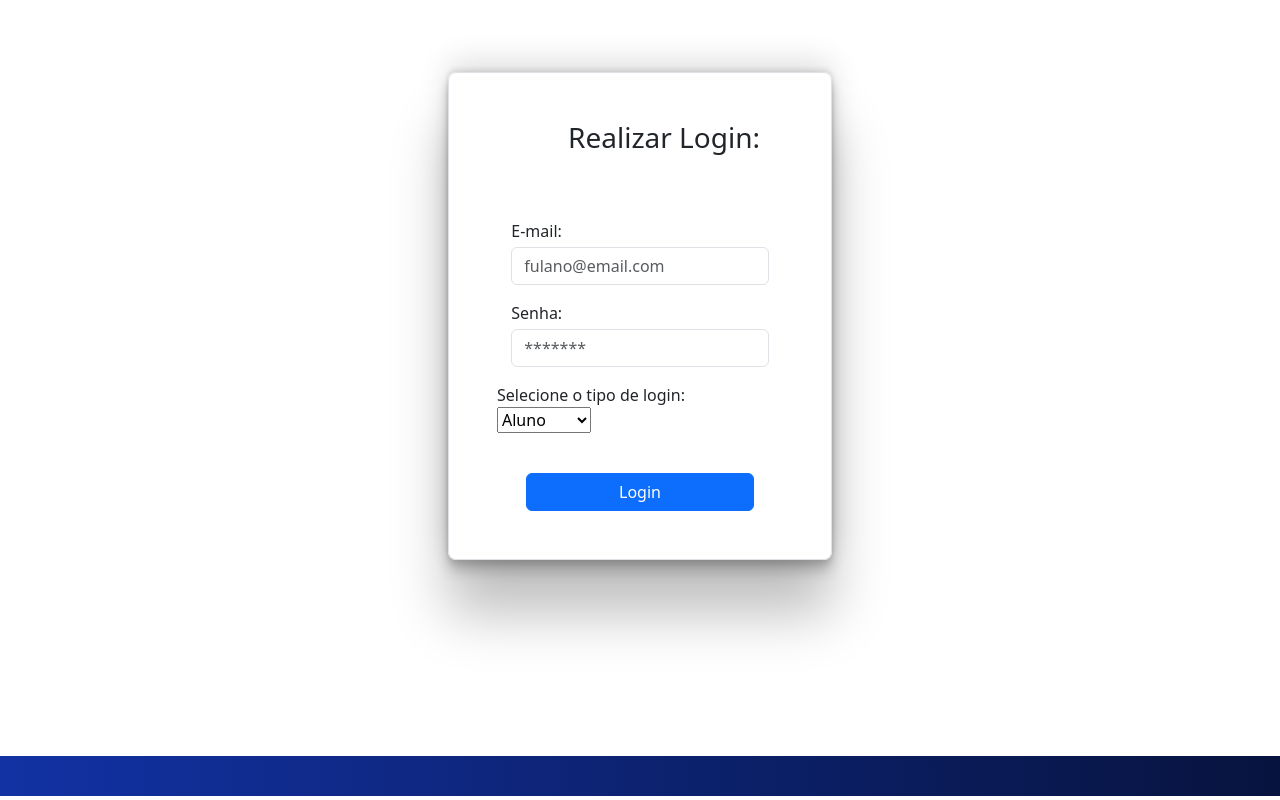
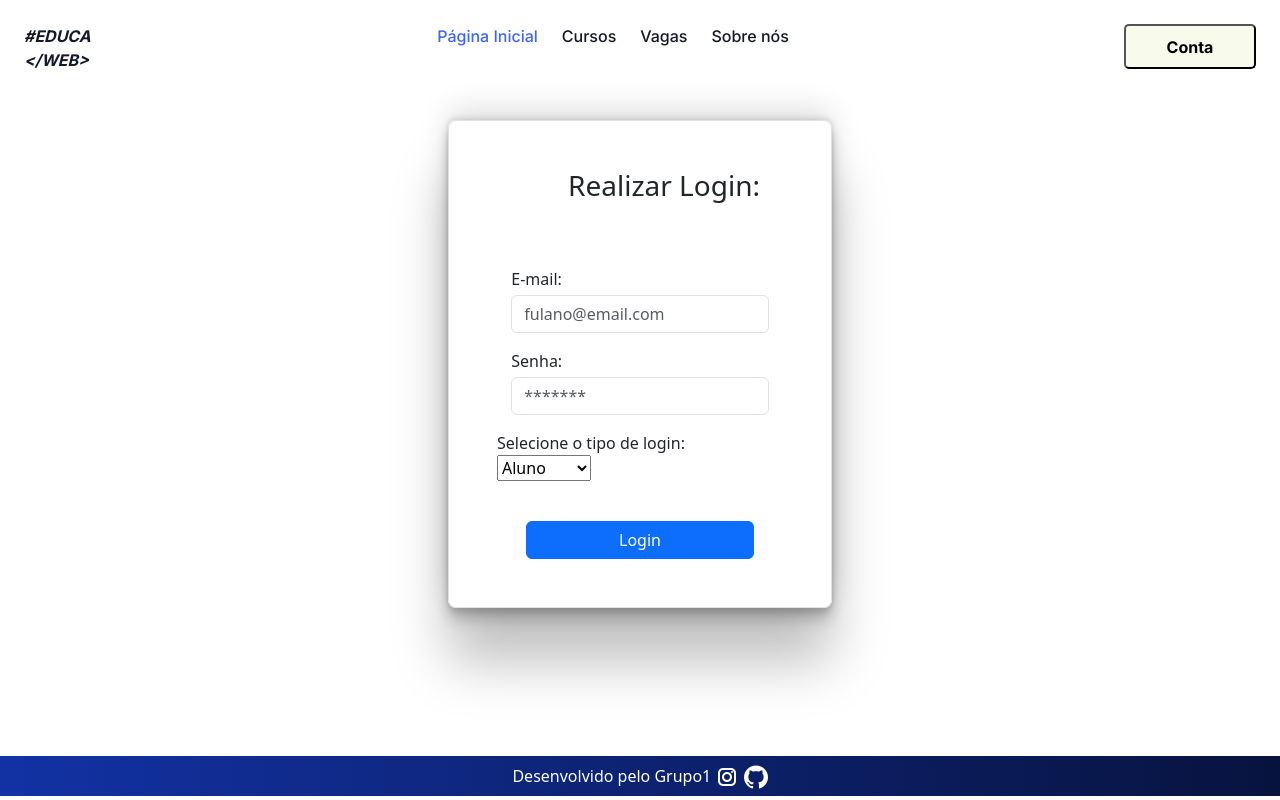
Before and after one commit to ICEI-PUCMinas-PSG-SI-TI/psg-ads-2024-01-tiaw-1854100-grupo1-transformando-vidas, a website: page codigo/componentes/login/login.html in a window 1280 px wide. Drawn offline with nearby package versions, Linux system fonts and the light colour scheme; no server answers.

Commit message:
Arrumando caminho de alguns arquivos

```diff
--- a/codigo/componentes/index.js
+++ b/codigo/componentes/index.js
@@ -1,5 +1,4 @@
 const urlParams = new URLSearchParams(window.location.search)
-console.log(window.location.search)
 const type = urlParams.get('type')
 
 const btnVagas = document.querySelector('#link-para-vagas')
--- a/codigo/componentes/login/login.html
+++ b/codigo/componentes/login/login.html
@@ -57,7 +57,7 @@
 
     <script src="./login.js"></script>
 
-    <script src="../scripts/header.js"></script>
+    <script src="../../global.js"></script>
 
 
 </body>
--- a/codigo/global.js
+++ b/codigo/global.js
@@ -8,6 +8,7 @@ certifique que não quebrar a porra toda.
 obrigado.
  */
 
+document.addEventListener('DOMContentLoaded', () => {
     const urlP = new URLSearchParams(window.location.search)
     const typeLogin = urlP.get('type')
     const idUser = urlP.get('id')
@@ -50,7 +51,8 @@ footer.innerHTML =
     `
         <div class="footer-social">
             <a>Desenvolvido pelo Grupo1</a>
-        <a href="#"><img src="../assets/img/icons8-instagram-24.png"></a>
-        <a href="#"><img src="../assets/img/icons8-github-24.png" alt="Git Hub"></a>
+            <a href="#"><img src="../../assets/img/icons8-instagram-24.png"></a>
+            <a href="#"><img src="../../assets/img/icons8-github-24.png" alt="Git Hub"></a>
         </div>
     `
+})
```
Also changed, not shown: codigo/componentes/index.html (+2 -2 lines). Lines whose indentation alone changed are shown as unchanged.
